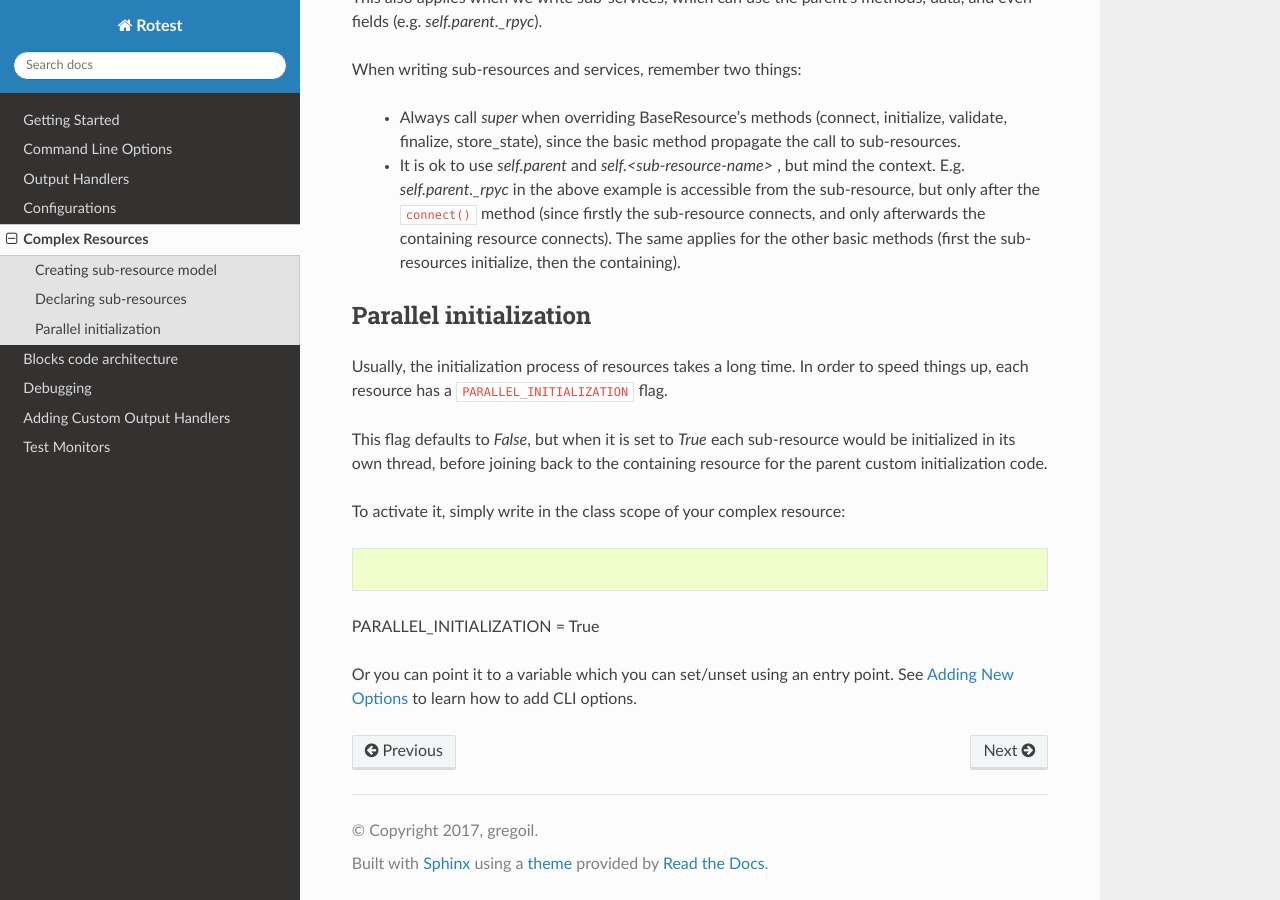
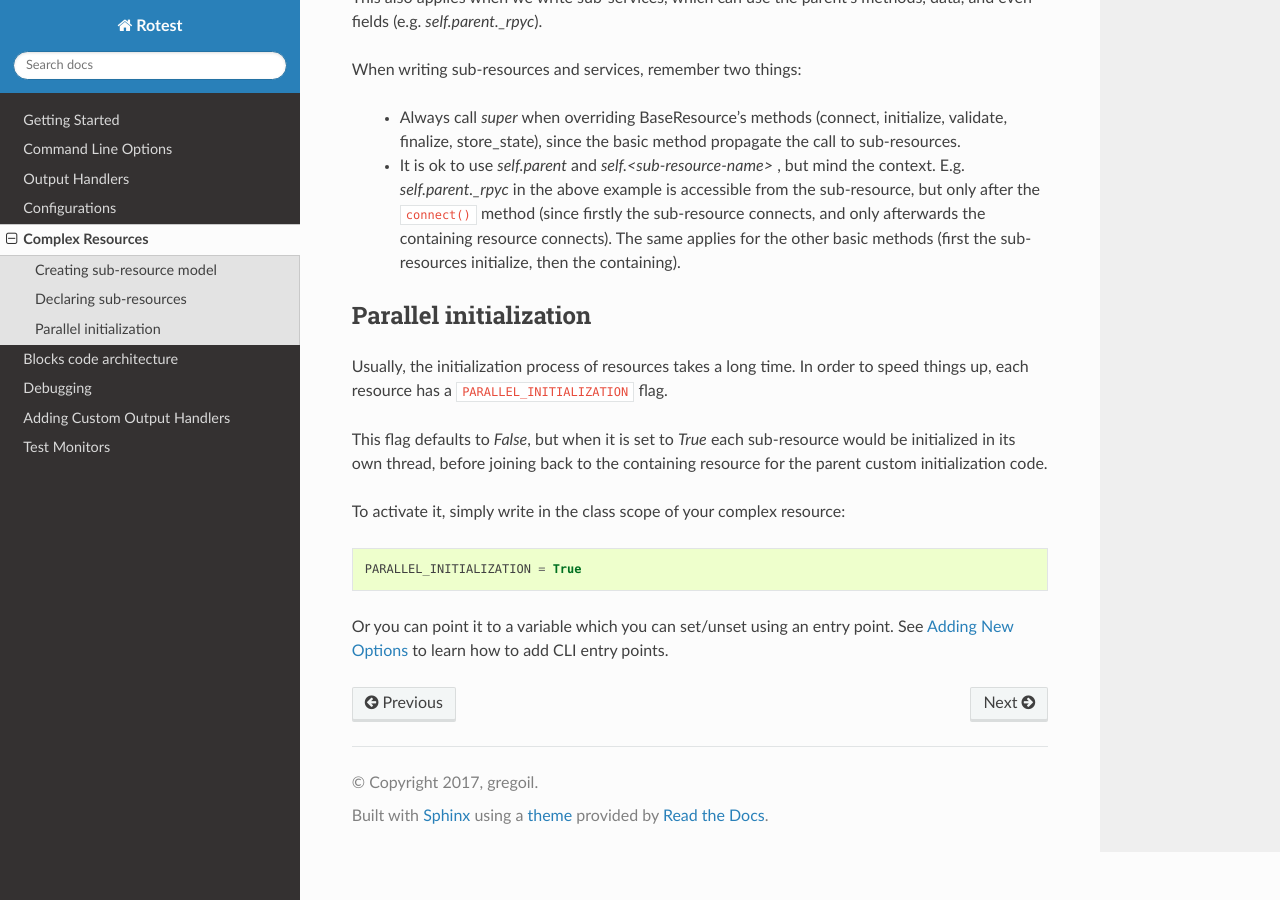
Before and after one commit to gregoil/rotest, a Sphinx documentation site: the page built from docs/advanced/complex_resources.rst, in a window 1280 px wide and 900 px high, scrolled down 2950 px. Built offline with Sphinx 7.4.7 and the Read the Docs theme 2.0.0, drawn with Linux system fonts in a browser that asks for light colours.

Commit message:
fixed docs

```diff
--- a/docs/advanced/complex_resources.rst
+++ b/docs/advanced/complex_resources.rst
@@ -185,7 +185,7 @@ To activate it, simply write in the class scope of your complex resource:
 
 .. code-block:: python
 
-PARALLEL_INITIALIZATION = True
+    PARALLEL_INITIALIZATION = True
 
 Or you can point it to a variable which you can set/unset using an entry point.
-See :ref:`custom_entry_points` to learn how to add CLI options.
+See :ref:`custom_entry_points` to learn how to add CLI entry points.
--- a/docs/cli_options/client_options.rst
+++ b/docs/cli_options/client_options.rst
@@ -436,6 +436,7 @@ with the output handlers separated using commas:
 For more about output handlers, read on :ref:`output_handlers`.
 
 .. _custom_entry_points:
+
 Adding New Options
 ==================
 
```
